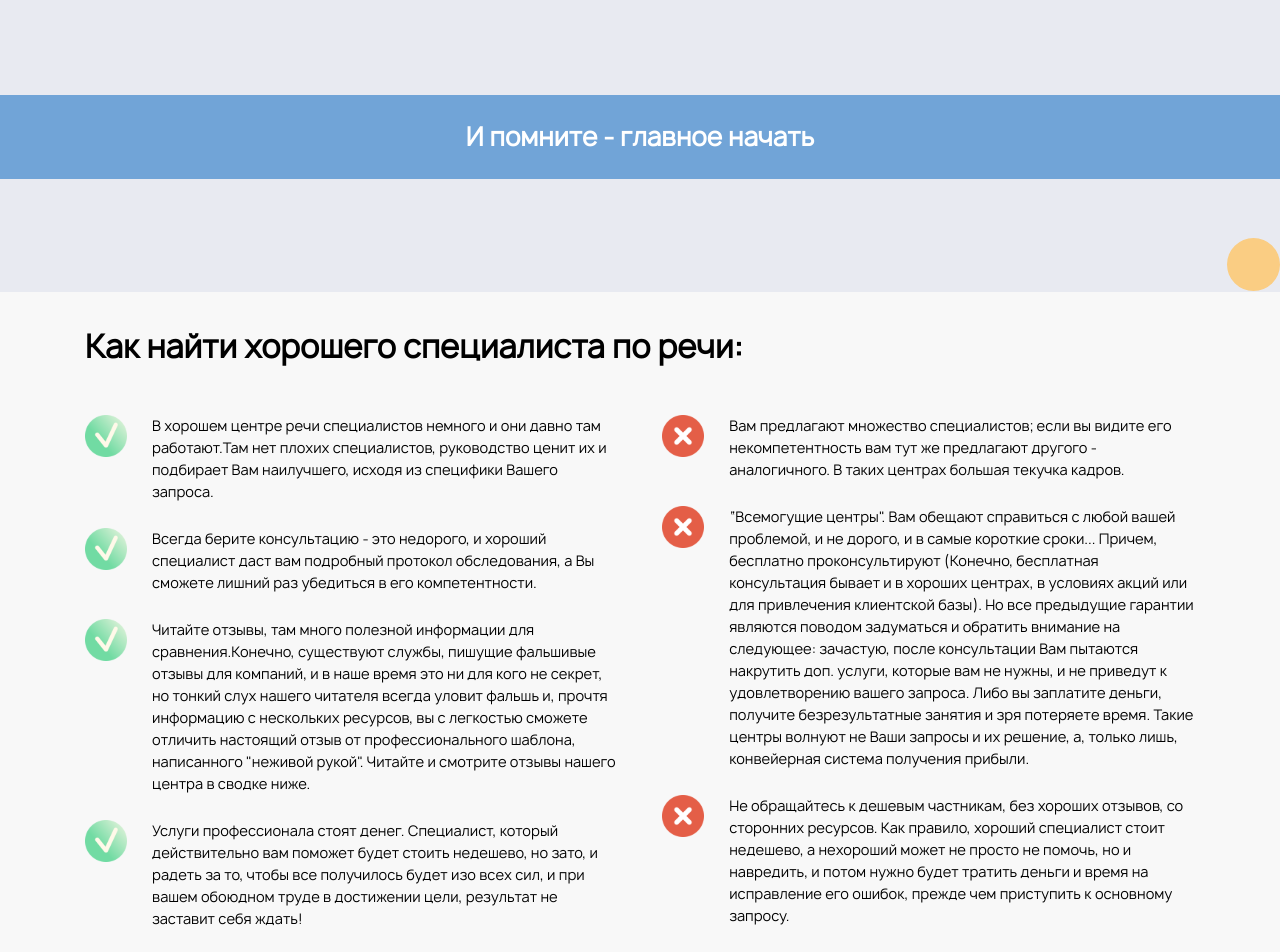
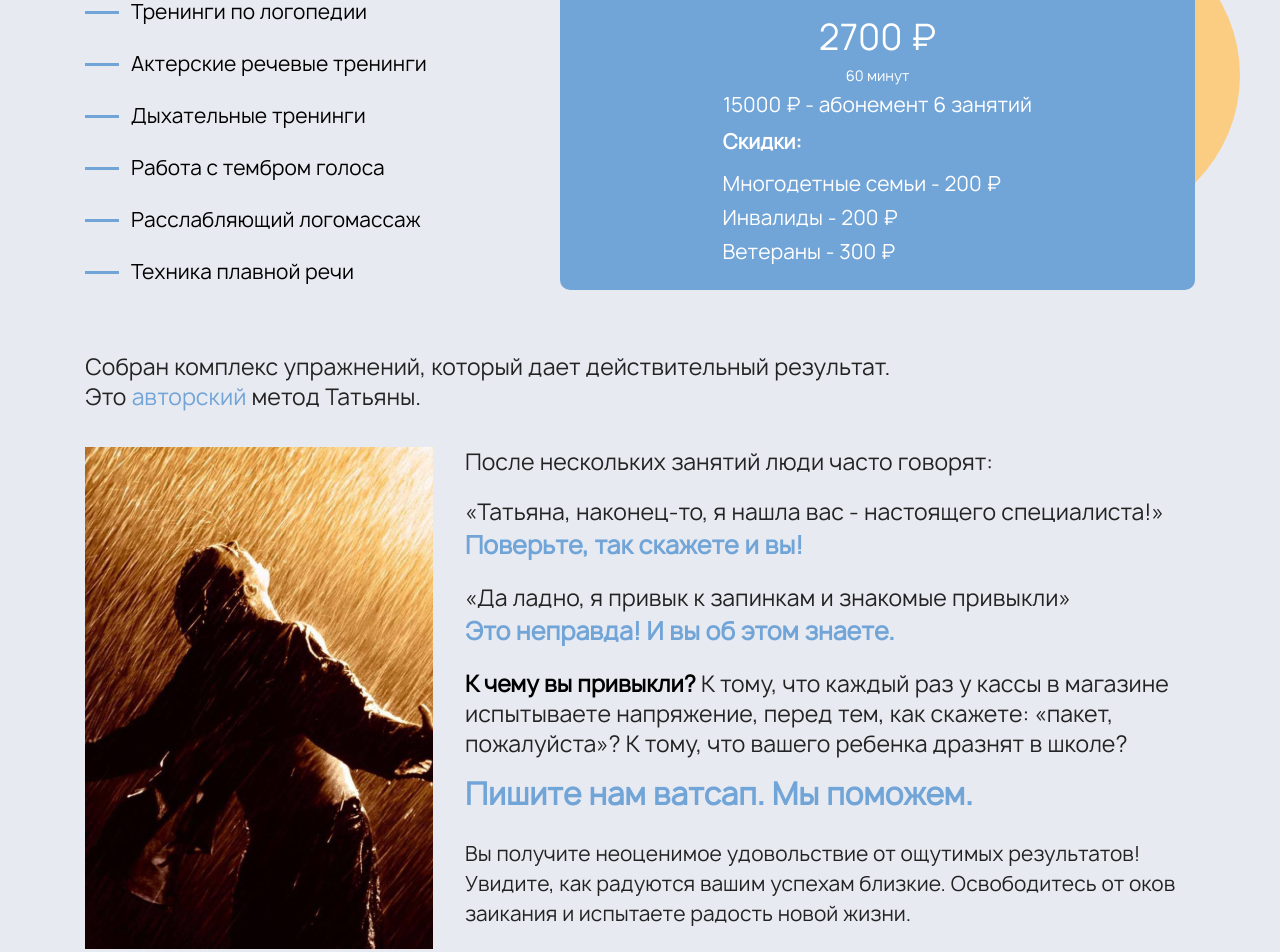
Before and after one commit to gazievri/speech-center, a React (Vite) app: page / in a window 1280 px wide. Shown: the part 1300-2252 px from the top of the page. Built offline with nearby package versions, Linux system fonts and the light colour scheme.

Commit message:
Секция продукты Заикание

```diff
--- a/src/components/Hero/styles.module.sass
+++ b/src/components/Hero/styles.module.sass
@@ -41,6 +41,7 @@
     height: 501px
     position: relative
 
+
 .img
     position: absolute
     bottom: 0
--- a/src/components/Products/Products.jsx
+++ b/src/components/Products/Products.jsx
@@ -1,11 +1,12 @@
 import { useState } from 'react';
 import styles from './styles.module.sass';
+import { Stuttering } from './index';
 
 export const Products = () => {
   const [active, setActive] = useState(1);
 
   return (
-    <section className={styles.products} id='products'>
+    <section className={styles.section} id='products'>
       <div className={styles.menu}>
         <button
           className={active === 1 ? styles.menuBtnActive : styles.menuBtn}
@@ -41,6 +42,8 @@ export const Products = () => {
           дислалия
         </button>
       </div>
+      <div className={styles.circleOne} />
+      <Stuttering />
     </section>
   );
 };
--- /dev/null
+++ b/src/components/Products/Stuttering/Stuttering.jsx
@@ -0,0 +1,88 @@
+import styles from './styles.module.sass';
+import image from '../../../assets/images/break.png';
+import { ButtonW } from '../../ButtonW/Button';
+
+export const Stuttering = () => {
+  return (
+    <article className={styles.container}>
+      <h2 className={styles.title}>Заикание</h2>
+      <p className={styles.text}>Татьяна не просто логопед, она:</p>
+      <p className={styles.textBlue}>Логопед + педагог по сценической речи = мультиспециалист</p>
+      <h3 className={styles.text}>Посещая занятия Татьяны, вы получите:</h3>
+      <div className={styles.wrapper}>
+        <ul className={styles.listBenefits}>
+          <li className={styles.listBenefitsItem}>Тренинги по логопедии</li>
+          <li className={styles.listBenefitsItem}>Актерские речевые тренинги</li>
+          <li className={styles.listBenefitsItem}>Дыхательные тренинги</li>
+          <li className={styles.listBenefitsItem}>Работа с тембром голоса</li>
+          <li className={styles.listBenefitsItem}>Расслабляющий логомассаж</li>
+          <li className={styles.listBenefitsItem}>Техника плавной речи</li>
+        </ul>
+        <div className={styles.priceBlock}>
+          <p className={styles.price}>2700 ₽</p>
+          <p className={styles.time}>60 минут</p>
+          <p className={styles.abonement}>15000 ₽ - абонемент 6 занятий</p>
+          <div className={styles.discountsBlock}>
+            <h4 className={styles.discountsTitle}>Скидки:</h4>
+            <ul>
+              <li className={styles.discountsItem}>
+                Многодетные семьи - 200 ₽
+              </li>
+              <li className={styles.discountsItem}>Инвалиды - 200 ₽</li>
+              <li className={styles.discountsItem}>Ветераны - 300 ₽</li>
+            </ul>
+          </div>
+        </div>
+      </div>
+
+      <p className={styles.text}>
+        Собран комплекс упражнений, который дает действительный результат.
+        <br />
+        Это <span className={styles.spanBlue}>авторский</span> метод Татьяны.
+      </p>
+
+      <div className={styles.content}>
+        <img src={image} alt="" className={styles.img} />
+        <div>
+          <h3 className={styles.text}>
+            После нескольких занятий люди часто говорят:
+          </h3>
+          <ul className={styles.listParagraphs}>
+            <li>
+              <p className={styles.text}>
+                «Татьяна, наконец-то, я нашла вас - настоящего специалиста!»
+              </p>
+              <p className={styles.textBlue}>Поверьте, так скажете и вы!</p>
+            </li>
+            <li>
+              <p className={styles.text}>
+                «Да ладно, я привык к запинкам и знакомые привыкли»
+              </p>
+              <p className={styles.textBlue}>
+                Это неправда! И вы об этом знаете.
+              </p>
+            </li>
+          </ul>
+
+          <p className={styles.text}>
+            <span className={styles.spanBlack}>К чему вы привыкли?</span> К
+            тому, что каждый раз у кассы в магазине испытываете напряжение,
+            перед тем, как скажете: «пакет, пожалуйста»? К тому, что вашего
+            ребенка дразнят в школе?
+          </p>
+
+          <p className={styles.textCTA}>Пишите нам ватсап. Мы поможем.</p>
+
+          <p className={styles.textFinal}>
+            Вы получите неоценимое удовольствие от ощутимых результатов! <br />{' '}
+            Увидите, как радуются вашим успехам близкие. Освободитесь от оков
+            заикания и испытаете радость новой жизни.
+          </p>
+        </div>
+      </div>
+      <div className={styles.wrapperBtn}>
+        <ButtonW />
+      </div>
+    </article>
+  );
+};
--- /dev/null
+++ b/src/components/Products/Stuttering/styles.module.sass
@@ -0,0 +1,150 @@
+@import "../../../styles/@mixins"
+
+.container
+    max-width: 1110px
+    width: 100%
+    z-index: 1
+    margin-bottom: 126px
+
+.title
+    @include textPriceBlock
+    font-weight: 500
+    font-size: 35px
+    line-height: 44px
+    color: black
+    margin-bottom: 20px
+
+.wrapper
+    display: flex
+    justify-content: space-between
+    margin-top: 11px
+    margin-bottom: 58px
+
+.listBenefits
+    display: flex
+    flex-direction: column
+    gap: 8px
+
+.listBenefitsItem
+    @include textPriceBlock
+    font-weight: 400
+    font-size: 20px
+    line-height: 44px
+    color: black
+    position: relative
+    margin-left: 46px
+
+.listBenefitsItem::before
+    content: ""
+    width: 34px
+    height: 3px
+    background-color: #71A4D7
+    position: absolute
+    left: -46px
+    top: 50%
+    margin-top: -1.5px
+
+.priceBlock
+    background: #71A4D7
+    border-radius: 10px
+    max-width: 635px
+    width: 100%
+    padding: 25px 0 23px
+    display: flex
+    flex-direction: column
+    align-items: center
+    max-height: 300px
+    box-sizing: border-box
+
+.price
+    @include textPriceBlock
+    font-weight: 500
+    font-size: 35px
+    line-height: 44px
+
+.time
+    @include textPriceBlock
+    font-weight: 200
+    font-size: 14px
+    padding-top: 5px
+
+.abonement
+    @include textPriceBlock
+    font-weight: 500
+    font-size: 20px
+    line-height: 35px
+
+.discountsBlock
+    display: flex
+    flex-direction: column
+    gap: 5px
+    max-width: 310px
+    width: 100%
+
+.discountsTitle
+    @include textPriceBlock
+    font-weight: 600
+    font-size: 20px
+    line-height: 40px
+
+.discountsItem
+    @include textPriceBlock
+    font-weight: 500
+    font-size: 20px
+    line-height: 34px
+
+.content
+    display: flex
+    margin: 35px 0 20px
+    gap: 32px
+
+.text
+    @include textPriceBlock
+    font-weight: 400
+    font-size: 22px
+    line-height: 30px
+    color: #232323
+
+.listParagraphs
+    display: flex
+    flex-direction: column
+    gap: 20px
+    margin: 20px 0
+
+.textBlue
+    @include textPriceBlock
+    color: #71A4D7
+    font-weight: 700
+    line-height: 36px
+    font-size: 24px
+
+.spanBlue
+    color: #71A4D7
+
+.spanBlack
+    font-weight: 600
+
+.img
+    width: 348px
+    height: 502px
+    object-fit: contain
+
+.textCTA
+    @include textPriceBlock
+    font-weight: 700
+    font-size: 30px
+    line-height: 30px
+    color: #71A4D7
+    margin: 20px 0 30px
+
+.textFinal
+    @include textPriceBlock
+    font-weight: 400
+    font-size: 20px
+    line-height: 30px
+    color: #232323
+
+.wrapperBtn
+    width: 100%
+    display: flex
+    justify-content: center
--- /dev/null
+++ b/src/components/Products/index.jsx
@@ -0,0 +1,6 @@
+import { Stuttering } from './Stuttering/Stuttering';
+
+
+
+
+export {Stuttering};
--- a/src/components/Products/styles.module.sass
+++ b/src/components/Products/styles.module.sass
@@ -1,10 +1,13 @@
 @import "../../styles/@mixins"
 
-.products
+.section
     min-height: 500px
     padding: 70px 0 0
     display: flex
-    justify-content: center
+    align-items: center
+    flex-direction: column
+    gap: 50px
+    position: relative
 
 .menu
     display: flex
@@ -23,3 +26,13 @@
 .menuBtnActive
     composes: menuBtn
     background: #FACD83
+
+.circleOne
+    position: absolute
+    width: 301px
+    height: 301px
+    border-radius: 50%
+    background: #FACD83
+    z-index: 0
+    right: 40px
+    top: 330px
--- a/src/styles/@mixins.sass
+++ b/src/styles/@mixins.sass
@@ -82,3 +82,7 @@
   font-size: 18px
   font-weight: 700
   line-height: 27px
+
+@mixin textPriceBlock
+  font-family: Manrope
+  color: white
```
Also changed, not shown: src/assets/images/break.png (added).
